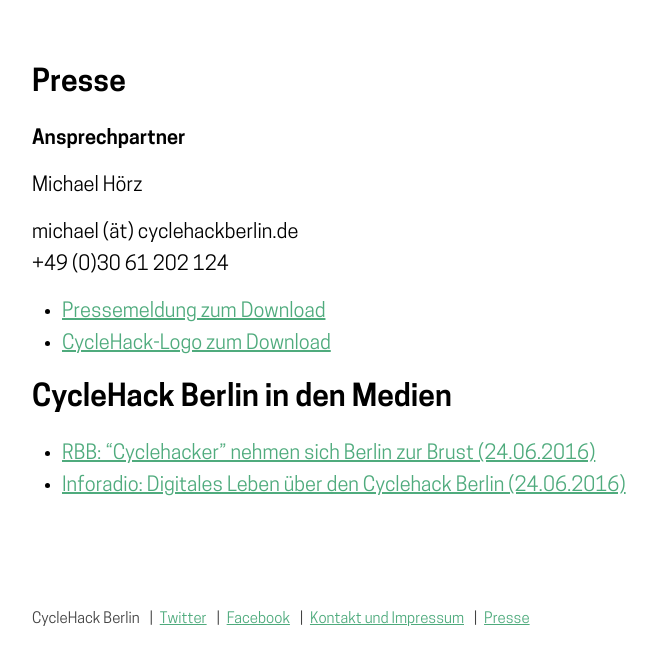
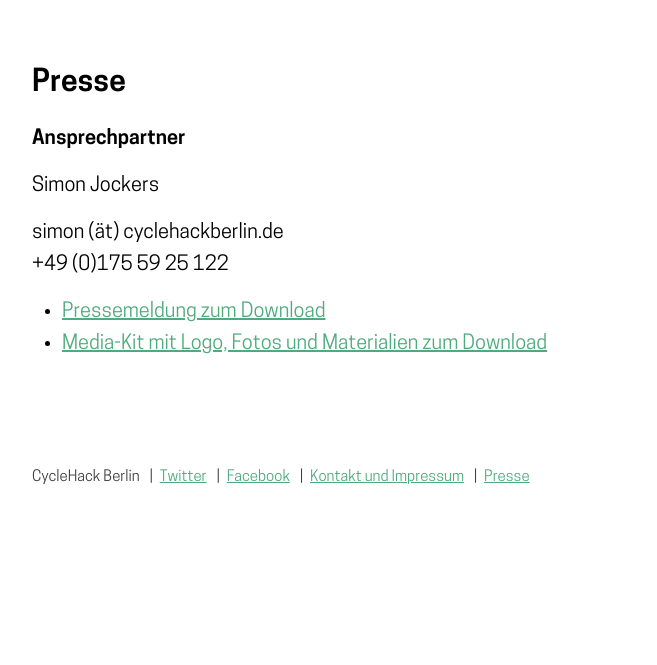
Before and after one commit to sjockers/cyclehackberlin.de, a Jekyll site: the page built from presse.md, in a window 1280 px wide. Shown: the top 665 px of the page, without its empty margins (68-725 px from the left). Built offline with Jekyll 4.4.1, drawn with Linux system fonts in a browser that asks for light colours; our own code applies the rules of GitHub Pages for plain Markdown files.

Commit message:
Update press info and media kit

```diff
--- a/_includes/sections/schedule.html
+++ b/_includes/sections/schedule.html
@@ -19,3 +19,5 @@
   </dl>
 </div>
 {% endfor %}
+
+{{ content }}
--- a/presse.md
+++ b/presse.md
@@ -8,15 +8,10 @@
 ## Presse
 
 #### Ansprechpartner
-Michael Hörz
+Simon Jockers
 
-michael (ät) cyclehackberlin.de \\
-+49 (0)30 61 202 124
+simon (ät) cyclehackberlin.de \\
++49 (0)175 59 25 122
 
-- [Pressemeldung zum Download](/downloads/Pressemitteilung_Cyclehack_Berlin_Ankuendigung.pdf)
-- [CycleHack-Logo zum Download](/downloads/Cyclehack_Berlin_2016.png)
-
-# CycleHack Berlin in den Medien
-
-- [RBB: "Cyclehacker" nehmen sich Berlin zur Brust (24.06.2016)](http://www.rbb-online.de/panorama/beitrag/2016/06/erster-cyclehack-in-berlin.html)
-- [Inforadio: Digitales Leben über den Cyclehack Berlin (24.06.2016)](http://www.inforadio.de/programm/schema/sendungen/digitalesleben/201606/35878.html)
+- [Pressemeldung zum Download](/downloads/cyclehack-pressemeldung-2017.pdf)
+- [Media-Kit mit Logo, Fotos und Materialien zum Download](/downloads/mediakit.zip)
```
Also changed, not shown: 2 other files.
